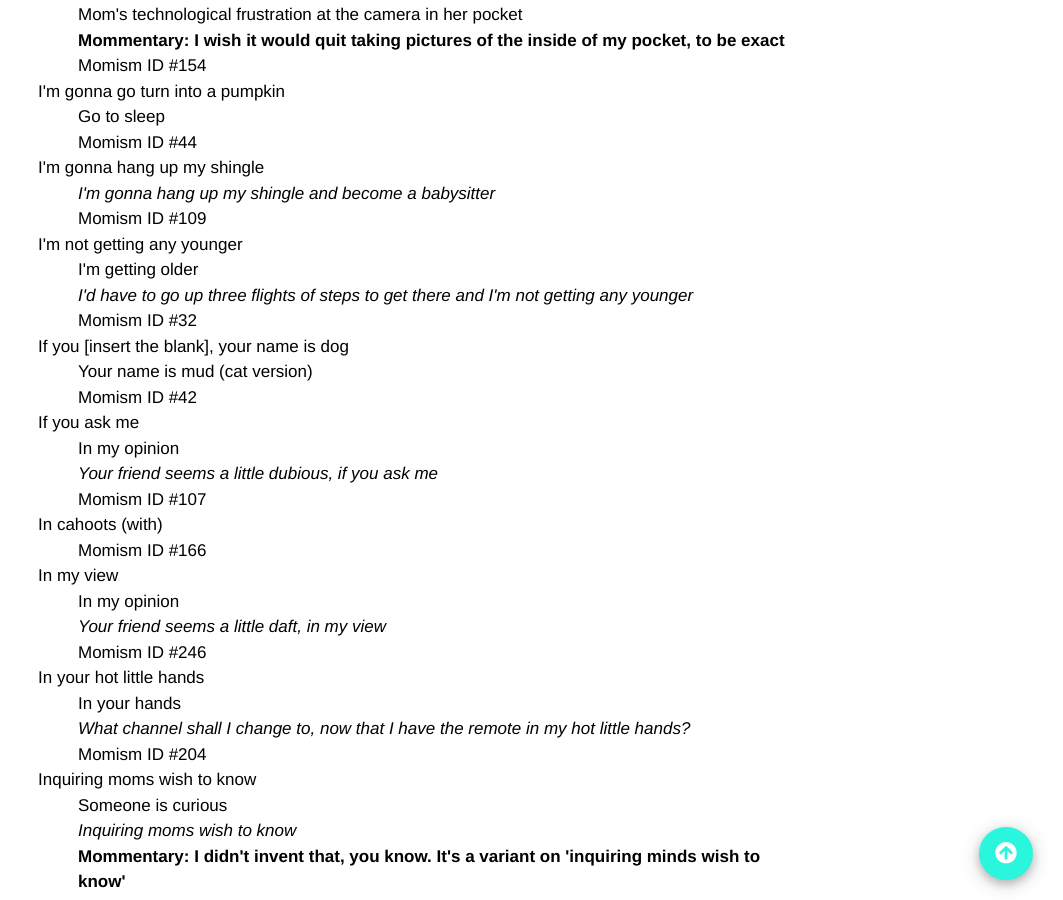
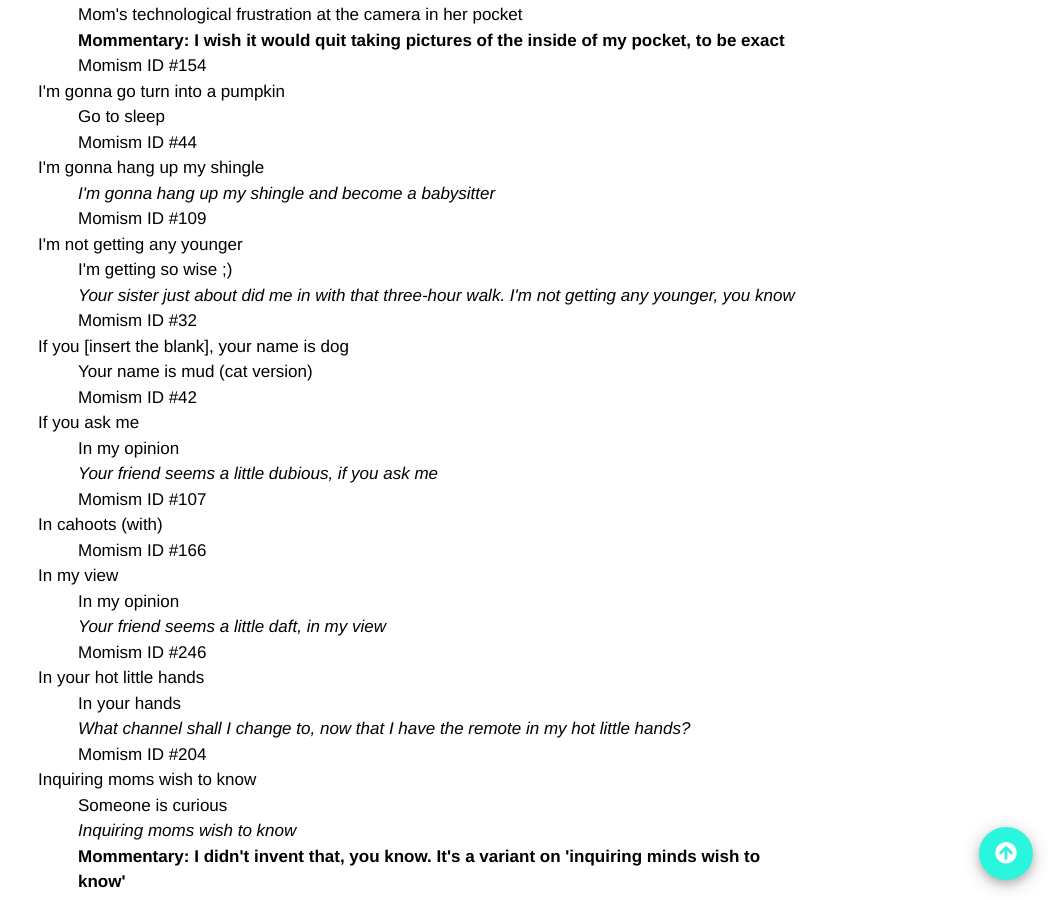
Before and after one commit to summerhays/new_momisms, a Jekyll site: the page built from old_list.md, in a window 1280 px wide and 900 px high, scrolled down 9237 px. Shown: the whole window, without its empty margins (217-1280 px from the left). Built offline with Jekyll 4.4.1, drawn with Linux system fonts in a browser that asks for light colours.

Commit message:
younger page

```diff
--- a/_data/momisms.yaml
+++ b/_data/momisms.yaml
@@ -352,9 +352,9 @@
   order: 109
   example: "I'm gonna hang up my shingle and become a babysitter"
 - momism: "I'm not getting any younger"
-  example: "I'd have to go up three flights of steps to get there and I'm not getting any younger"
+  example: "Your sister just about did me in with that three-hour walk. I'm not getting any younger, you know"
   order: 32
-  definition: "I'm getting older"
+  definition: "I'm getting so wise ;)"
 - momism: "If you [insert the blank], your name is dog"
   order: 42
   definition: "Your name is mud (cat version)"
```
